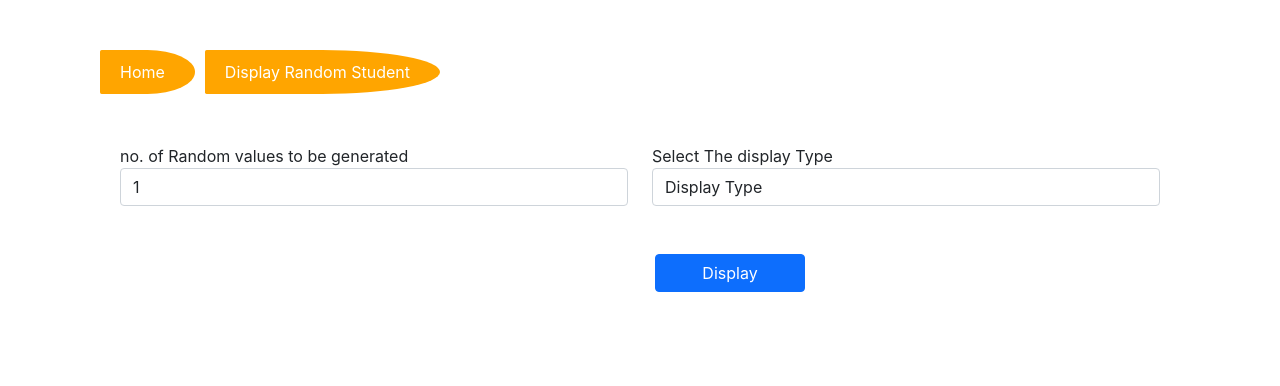
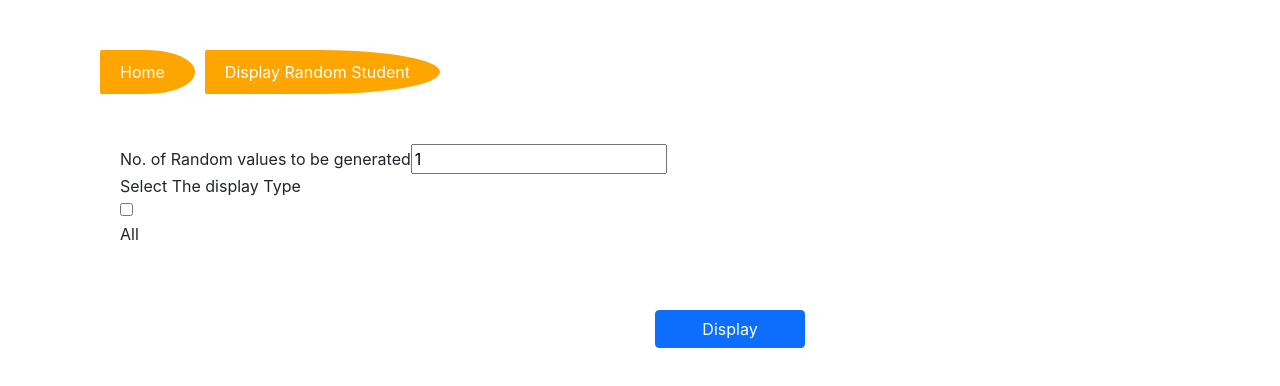
Before and after one commit to PatanImranAliKhan/StudentAttendance, a React (Create React App) app: page /generate in a window 1280 px wide. Shown: the top 386 px of the page. Built offline with nearby package versions, Linux system fonts and the light colour scheme.

Commit message:
commit-3

```diff
--- a/src/components/Normal.jsx
+++ b/src/components/Normal.jsx
@@ -5,14 +5,20 @@ import { CSVLink } from "react-csv";
 
 export default function Normal() {
     const [csvFile, setCsvFile] = useState();
-    const [csvArray, setCsvArray] = useState([]);
-    const [headers, setheaders] = useState([])
+    const [csvArray, setCsvArray] = useState(JSON.parse(localStorage.getItem('csvarray')) || []);
+    const [headers, setheaders] = useState(JSON.parse(localStorage.getItem('headers')) || [])
     const [attendance, setattendance] = useState([])
     const [count, setcount] = useState(0)
     const [csvheaders, setcsvheaders] = useState([])
     const [csvdata, setcsvdata] = useState([])
     const [showlink, setshowlink] = useState(false)
     const [today, settoday] = useState()
+
+    useEffect(() => {
+        if (csvArray.length > 0) {
+            fillattendance(csvArray)
+        }
+    }, [])
 
 
     function fillattendance(arr) {
@@ -34,8 +40,7 @@ export default function Normal() {
         const newArray = rows.map(row => {
             const values = row.split(delim);
             const eachObject = headers.reduce((obj, header, i) => {
-                if(typeof(values[i]) != "undefined" && values[i].length>0)
-                {
+                if (typeof (values[i]) != "undefined" && values[i].length > 0) {
                     obj[header] = values[i];
                     // console.log(values[i]);
                 }
@@ -44,7 +49,7 @@ export default function Normal() {
             }, {})
             return eachObject;
         })
-        const finalarray=newArray.slice(0,-1);
+        const finalarray = newArray.slice(0, -1);
         // console.log(finalarray);
         setheaders(headers)
 
@@ -90,7 +95,7 @@ export default function Normal() {
         for (let i = 0; i < n; i++) {
             h[i] = { label: headers[i], key: headers[i] }
         }
-        h[n]={label: date, key:"attendance"}
+        h[n] = { label: date, key: "attendance" }
         setcsvheaders(h)
         var data = []
         var m = csvArray.length;
@@ -100,11 +105,11 @@ export default function Normal() {
             for (let j = 0; j < n; j++) {
                 data[i][headers[j]] = csvArray[i][headers[j]]
             }
-            if (attendance[i] == true) {
-                data[i]["attendance"]='P'
+            if (attendance[i] === true) {
+                data[i]["attendance"] = 'P'
             }
             else {
-                data[i]["attendance"]='A'
+                data[i]["attendance"] = 'A'
             }
         }
         setcsvdata(data);
@@ -149,12 +154,14 @@ export default function Normal() {
                         <div className='table-responsive-sm'>
                             <table className="table table-striped">
                                 <thead>
+                                    <tr>
                                         {
                                             headers.map((x) => (
                                                 <th key={x}>{x}</th>
                                             ))
                                         }
                                         <th>Present/Absent</th>
+                                    </tr>
                                 </thead>
                                 <tbody>
                                     {
@@ -182,11 +189,11 @@ export default function Normal() {
                             <button className='btn btn-primary' onClick={SaveData}>Save</button>
                         </div>
                         {
-                            showlink?
-                                <div>
+                            showlink ?
+                                <div className='downloadlink'>
                                     <CSVLink filename={today} data={csvdata} headers={csvheaders}> Download data </CSVLink>
                                 </div>
-                            :""
+                                : ""
                         }
                     </> : null}
             </div>
--- a/src/components/RandomStudentGenerator.jsx
+++ b/src/components/RandomStudentGenerator.jsx
@@ -7,9 +7,30 @@ export default function RandomStudentGenerator(props) {
     const [students, setstudents] = useState([])
     const [number, setnumber] = useState(1)
     const [csvArray, setCsvArray] = useState(JSON.parse(localStorage.getItem('csvarray')) || []);
-    const [headers, setheaders] = useState(JSON.parse(localStorage.getItem('headers')) || [])
-    const [column, setcolumn] = useState("")
+    const [headers, setheaders] = useState(JSON.parse(localStorage.getItem('headers')) || []);
+    const [displayheaders, setdisplayheaders] = useState([]);
+    const [column, setcolumn] = useState(false)
+    const [selectedColumns, setselectedColumns] = useState([])
 
+    useEffect(() => {
+        console.log("updated displayheaders");
+    }, [displayheaders])
+
+    useEffect(() => {
+        console.log("updated students");
+    }, [students])
+
+    useEffect(() => {
+        filldata()
+    }, [])
+
+    function filldata() {
+        var a = []
+        for (let i = 0; i < headers.length; i++) {
+            a[i] = false;
+        }
+        setselectedColumns(a);
+    }
 
     function CheckMultipleOccurance(arr, n) {
         for (let i = 0; i < arr.length; i++) {
@@ -20,22 +41,52 @@ export default function RandomStudentGenerator(props) {
         return false;
     }
 
+    const handleOnChange = (position) => {
+        var columns = [...selectedColumns]
+
+        for (let i = 0; i < headers.length; i++) {
+            if (i === position) {
+                columns[i] = !selectedColumns[i];
+            }
+        }
+        setselectedColumns(columns)
+    };
+
+
     function getRandomdata() {
-        console.log(number);
-        console.log(column);
-        setstudents([])
+        var n = csvArray.length;
+        var dc = []
+        var h = 0;
+        var scl = headers.length;
+        for (let i = 0; i < scl; i++) {
+            if (selectedColumns[i] === true) {
+                dc[h] = headers[i];
+                h++;
+            }
+        }
+        setdisplayheaders(dc);
+        if (dc.length === 0 || number >= n || column === true) {
+            setdisplayheaders(headers);
+            setstudents(csvArray);
+        }
+        else {
+            setstudents([]);
             var arr = []
             var st = []
             var m = 0;
-        var n = csvArray.length;
             n -= 1;
             var i = 0;
-        while (i < number) {
+            // setdisplayheaders([column])
+            while (i < number && i < n) {
                 var a = Math.floor((Math.random() * n) + 0);
-            console.log(a);
+                // console.log(a);
                 if (!CheckMultipleOccurance(arr, a)) {
                     arr[m] = a;
-                st[m] = csvArray[a][column];
+                    var temp = []
+                    for (let j = 0; j < dc.length; j++) {
+                        temp[dc[j]] = csvArray[a][dc[j]];
+                    }
+                    st.push(temp);
                     m++;
                 }
                 else {
@@ -44,7 +95,8 @@ export default function RandomStudentGenerator(props) {
                 i++;
             }
             setstudents(st);
-        console.log(st);
+            setdisplayheaders(dc)
+        }
     }
 
 
@@ -57,27 +109,30 @@ export default function RandomStudentGenerator(props) {
 
             <div className='container content'>
                 <div className='row'>
-                    <div className='col-md-6 col-sm-6 selectgroup'>
-                        <label>no. of Random values to be generated</label>
-                        <select className='form-control' value={number} onChange={(e) => setnumber(e.target.value)}>
-                            <option selected value="1">1</option>
-                            <option value="2">2</option>
-                            <option value="5">5</option>
-                            <option value="10">10</option>
-                            <option value="20">20</option>
-                        </select>
+                    <div className='inputdata'>
+                        <label>No. of Random values to be generated</label>
+                        <input type="number" value={number} onChange={(e) => setnumber(e.target.value)} />
                     </div>
                     <br />
+                </div>
+                <div >
                     <div className='col-md-6 col-sm-6 selectgroup'>
                         <label>Select The display Type</label>
-                        <select className='form-control' value={column} onChange={(e) => setcolumn(e.target.value)}>
-                            <option selected>Display Type</option>
+                        <div>
                             {
-                                headers.map((x) => (
-                                    <option value={x} key={x}>{x}</option>
+                                headers.map((x, i) => (
+                                    <div key={x}>
+                                        <input type="checkbox" name={x} value={x} checked={selectedColumns[i]} onChange={() => handleOnChange(i)} />
+                                        <p value={x} >{x}</p>
+                                    </div>
                                 ))
                             }
-                        </select>
+                            <div>
+                                <input type="checkbox" name="all" value={column} checked={column} onChange={() => setcolumn(!column)} />
+                                <p>All</p>
+                            </div>
+                        </div>
+
                     </div>
                 </div>
                 <br /><br />
@@ -92,14 +147,24 @@ export default function RandomStudentGenerator(props) {
                         <>
                             <table className="table table-hover random-generated-table">
                                 <thead>
-                                    <th>{column}</th>
+                                    <tr>
+                                        {
+                                            displayheaders.map((head) => (
+                                                <th key={head}>{head}</th>
+                                            ))
+                                        }
+                                    </tr>
                                 </thead>
                                 <tbody>
                                     {
-                                        students.map((x) => (
+                                        students.map((item, i) => (
 
-                                            <tr key={x}>
-                                                <td>{x}</td>
+                                            <tr key={i}>
+                                                {
+                                                    displayheaders.map((x) => (
+                                                        <td key={x}>{item[x]}</td>
+                                                    ))
+                                                }
                                             </tr>
                                         ))
                                     }
--- a/src/components/style.css
+++ b/src/components/style.css
@@ -60,7 +60,7 @@ table thead td:first-child {
   position: sticky;
   left: 0;
   z-index: 2;
-  width: 175px;
+  min-width: 175px;
 }
 table tbody th {
   position: sticky;
@@ -109,7 +109,7 @@ table tbody td:first-child {
 .random-generated-table
 {
   color: #000;
-  width: 500px;
+  /* width: 500px; */
   margin: auto;
 }
 
@@ -118,3 +118,19 @@ table tbody td:first-child {
   background-color: #000;
   color: #fff;
 }
+
+.downloadlink
+{
+  text-align: center;
+  padding: 20px;
+}
+
+.inputdata
+{
+  margin: auto;
+}
+
+.th
+{
+  width: auto;
+}
```
Lines whose indentation alone changed are shown as unchanged.
